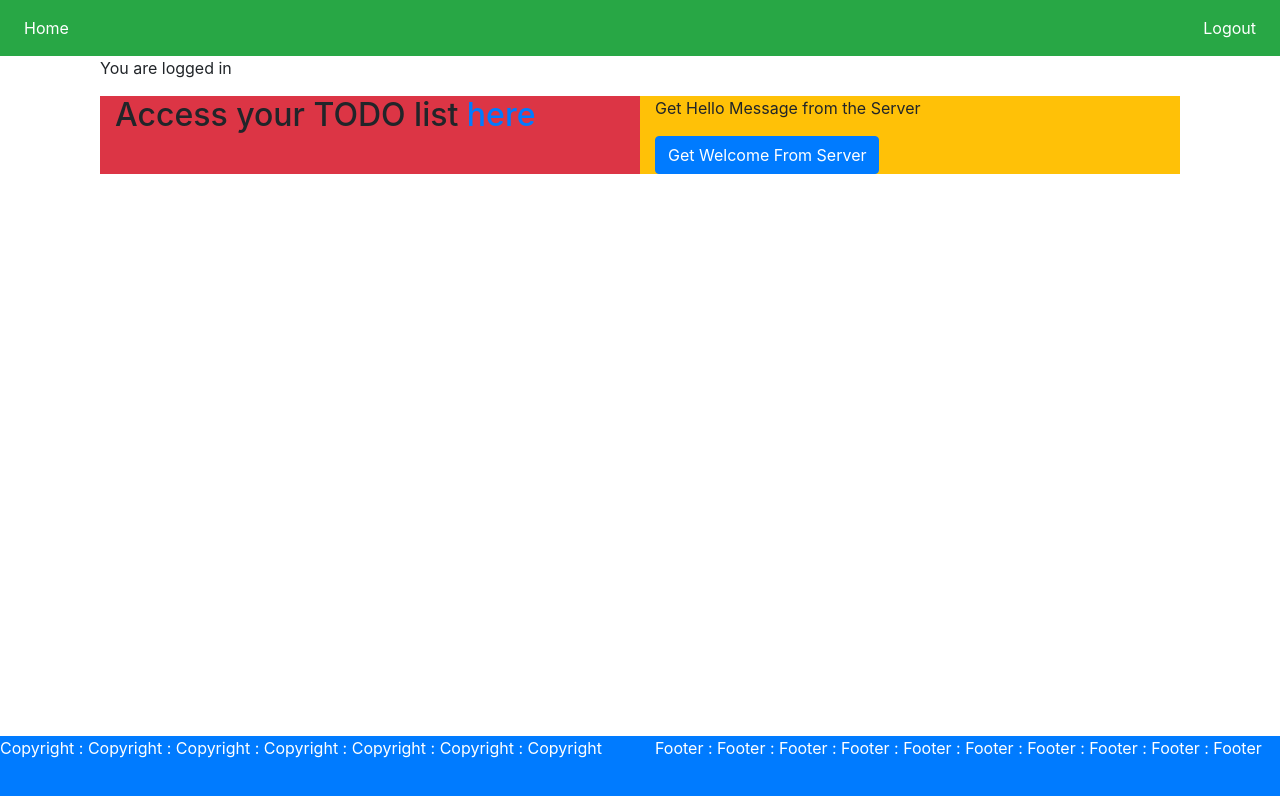
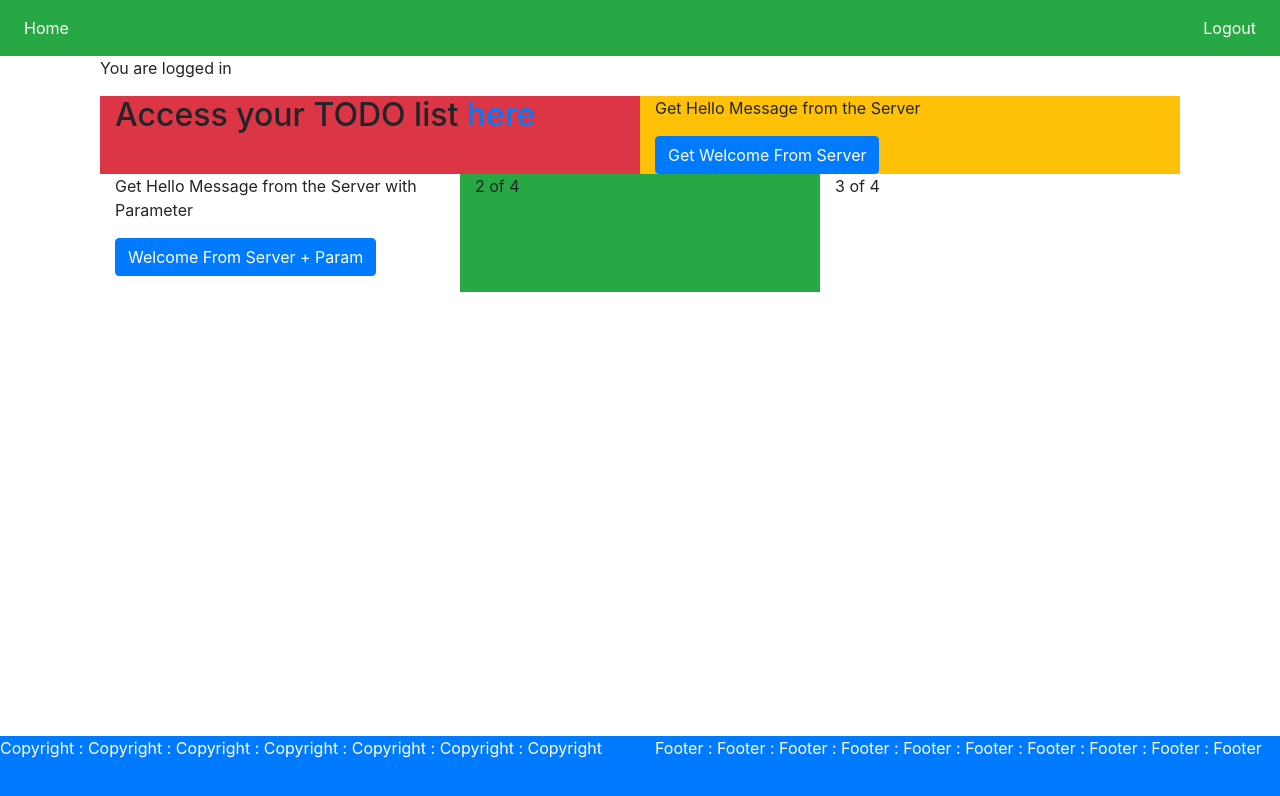
Before and after one commit to nitinkc/ToDoApp-Angular8, an Angular app: page /welcome/1 in a window 1280 px wide. Both pictures are taken after typing "Sample" into the empty fields and a click on the button "Login". Shown: the top 796 px of the page. Built offline with nearby package versions, Linux system fonts and the light colour scheme.

Commit message:
HelloWorld Get Calls implemented

```diff
--- a/src/app/service/data/welcome-data.service.ts
+++ b/src/app/service/data/welcome-data.service.ts
@@ -14,6 +14,11 @@ export class WelcomeDataService {
 
   executeHelloWorldService(){
     console.log("from executeHelloWorldService" );
-    return this.http.get<HelloWorldBean>("http://localhost:8080/hello-world/nitin")
+    return this.http.get<HelloWorldBean>("http://localhost:8080/hello-world")
+  }
+
+  executeHelloWorldServicePathParam(name){
+    console.log("from executeHelloWorldServicePathParam" );
+    return this.http.get<HelloWorldBean>(`http://localhost:8080/hello-world/${name}`)
   }
 }
--- a/src/app/welcome/welcome.component.html
+++ b/src/app/welcome/welcome.component.html
@@ -9,7 +9,7 @@
   <p>You are logged in</p>
   <div class="container-fluid">
     <div class="row">
-      <div class="col-sm-3 col-md-6 bg-danger">
+      <div class="col-md-6 bg-danger">
             <h2>
                 Access your TODO list <a routerLink="/todos">here</a>
             </h2>
@@ -23,6 +23,21 @@
       </div>
     </div>
   </div>
+
+  <!-- Setting two column widths -->
+<div class="container-fluid">
+    <div class="row">
+        <div class="col-4 col-sm-4">
+            <p> Get Hello Message from the Server with Parameter </p>
+          <button class="btn btn-primary" (click)="getWelcomeFromServerWithParam()">Welcome From Server + Param</button>
+          <p *ngIf="name" class="text-danger">
+            <b> {{welcomeMessageFromServerWithParam}} </b>
+          </p>
+        </div>
+        <div class="col-4 col-sm-4 bg-success">2 of 4</div>
+        <div class="col-4 col-sm-4">3 of 4</div>
+    </div>
+</div>
 </div>
 </body>
 </html>
--- a/src/app/welcome/welcome.component.ts
+++ b/src/app/welcome/welcome.component.ts
@@ -11,6 +11,8 @@ export class WelcomeComponent implements OnInit {
 
   welcomeMessage = "Welcome to the Login Page";
   welcomeMessageFromServer: String;
+  welcomeMessageFromServerWithParam: String;
+
   //Variable is used to interpolate the name into the view when the welsome page loads
   name = ''
 
@@ -43,4 +45,21 @@ export class WelcomeComponent implements OnInit {
     this.welcomeMessageFromServer = error.error.message;
   }
 
+
+  getWelcomeFromServerWithParam(){
+    this.welcomeService.executeHelloWorldServicePathParam(this.name).subscribe(
+      response => this.handleSuccessfulResponseWithParam(response),
+      error => this.handleErrorResponsewithParam(error)
+    );
+
+    console.log("The execution continues... asynchronously")
+  }
+
+  handleSuccessfulResponseWithParam(response){
+    this.welcomeMessageFromServerWithParam = response.message;
+  }
+  handleErrorResponsewithParam(error){
+    this.welcomeMessageFromServerWithParam = error.error.message;
+  }
+
 }
```
Also changed, not shown: 1 other file (tests, documents, lock files or other folders).
